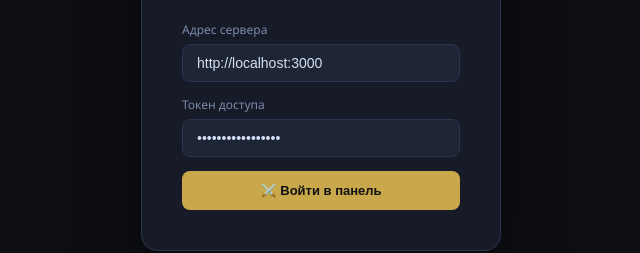
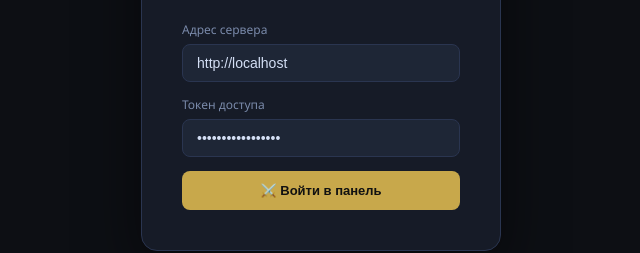
Before and after one commit to linella-mary/skyrim-rpg, a website: page admin.html in a window 1280 px wide. Shown: the part 373-626 px from the top of the page, 319-959 px from the left. Drawn offline with Linux system fonts and the light colour scheme.

Commit message:
Update admin.html

```diff
--- a/admin.html
+++ b/admin.html
@@ -289,7 +289,7 @@
     <p>Введите данные для доступа к панели управления</p>
     <div class="field">
       <label>Адрес сервера</label>
-      <input type="text" id="login-url" value="http://localhost:3000" placeholder="http://localhost:3000">
+      <input type="text" id="login-url" placeholder="https://skyrim-rpg.onrender.com">
     </div>
     <div class="field">
       <label>Токен доступа</label>
@@ -701,6 +701,14 @@
 let API_BASE = '';
 let TOKEN = '';
 let allChars = [];
+
+// Автоподстановка URL — если открыто с сервера, берём текущий origin
+(function() {
+    const urlInput = document.getElementById('login-url');
+    if (urlInput) {
+        urlInput.value = window.location.origin !== 'null' ? window.location.origin : 'https://skyrim-rpg.onrender.com';
+    }
+})();
 
 const RACE_ICONS = {
   'Норд':'🧊','Nord':'🧊','Орсимер':'🐗','Каджит':'🐱','Аргонианин':'🦎',
```
